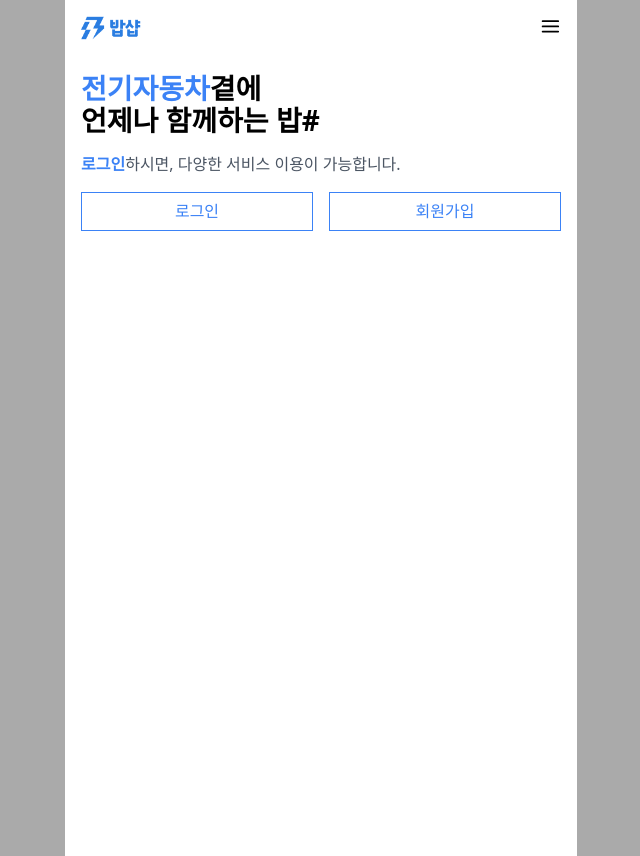
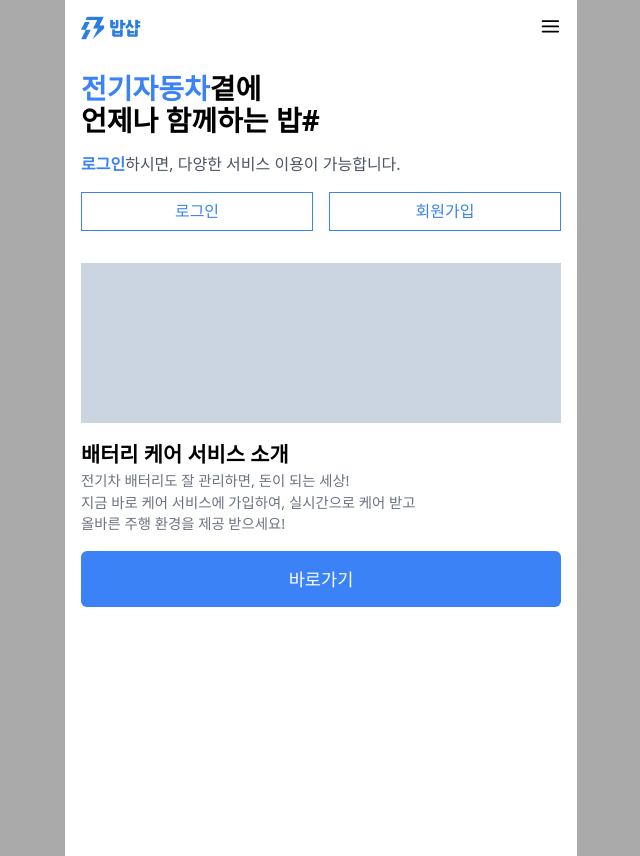
Before and after one commit to roy-pmgrow/baas2-next-webview, a Next.js app: page / in a window 1280 px wide. Shown: the whole page, without its empty margins (319-959 px from the left). Built offline with nearby package versions, Linux system fonts and the light colour scheme.

Commit message:
💄 Design: Swiper 데이터 연동

```diff
--- /dev/null
+++ b/data/index.ts
@@ -0,0 +1,25 @@
+export interface ContentType {
+  title: string;
+  description: string;
+}
+
+const swiperContents: ContentType[] = [
+  {
+    title: "배터리 케어 서비스 소개",
+    description: `
+      전기차 배터리도 잘 관리하면, 돈이 되는 세상!<br/>
+      지금 바로 케어 서비스에 가입하여, 실시간으로 케어 받고<br/>
+      올바른 주행 환경을 제공 받으세요!
+    `,
+  },
+  {
+    title: "전국 충전소 정보를 한번에!",
+    description: `
+      전국 모든 전기차 충전소 정보를 한번에!<br/>
+      갈 수 없는 충전소는 보이지 않게 설정할 수 있고, 자주 가는<br/>
+      충전소를 등록해보세요!
+    `,
+  },
+];
+
+export { swiperContents };
--- a/pages/index.tsx
+++ b/pages/index.tsx
@@ -1,6 +1,10 @@
+import Button from "components/Forms/Button";
+import { ContentType, swiperContents } from "data";
 import Section from "layouts/Section";
 import type { NextPage } from "next";
 import Link from "next/link";
+import "swiper/css";
+import { Swiper, SwiperSlide } from "swiper/react";
 
 const Home: NextPage = () => {
   return (
@@ -26,6 +30,27 @@ const Home: NextPage = () => {
           <a className="border-blue-500 border w-full text-blue-500 py-[0.4rem] text-center">회원가입</a>
         </Link>
       </div>
+      <Swiper
+        className="mt-[2rem]"
+        spaceBetween={50}
+        slidesPerView={1}
+        onSlideChange={() => console.log("slide change")}
+        onSwiper={(swiper) => console.log(swiper)}
+      >
+        {swiperContents.map(({ title, description }: ContentType, index) => (
+          <SwiperSlide key={index}>
+            <article>
+              <div className="w-full h-[10rem] bg-slate-300">&nbsp;</div>
+              <h2 className="text-[1.3rem] font-bold mt-[1rem]" dangerouslySetInnerHTML={{ __html: title }} />
+              <h3
+                className="text-[0.9rem] text-gray-500 mb-[1rem]"
+                dangerouslySetInnerHTML={{ __html: description }}
+              />
+              <Button disabled={false}>바로가기</Button>
+            </article>
+          </SwiperSlide>
+        ))}
+      </Swiper>
     </Section>
   );
 };
```
